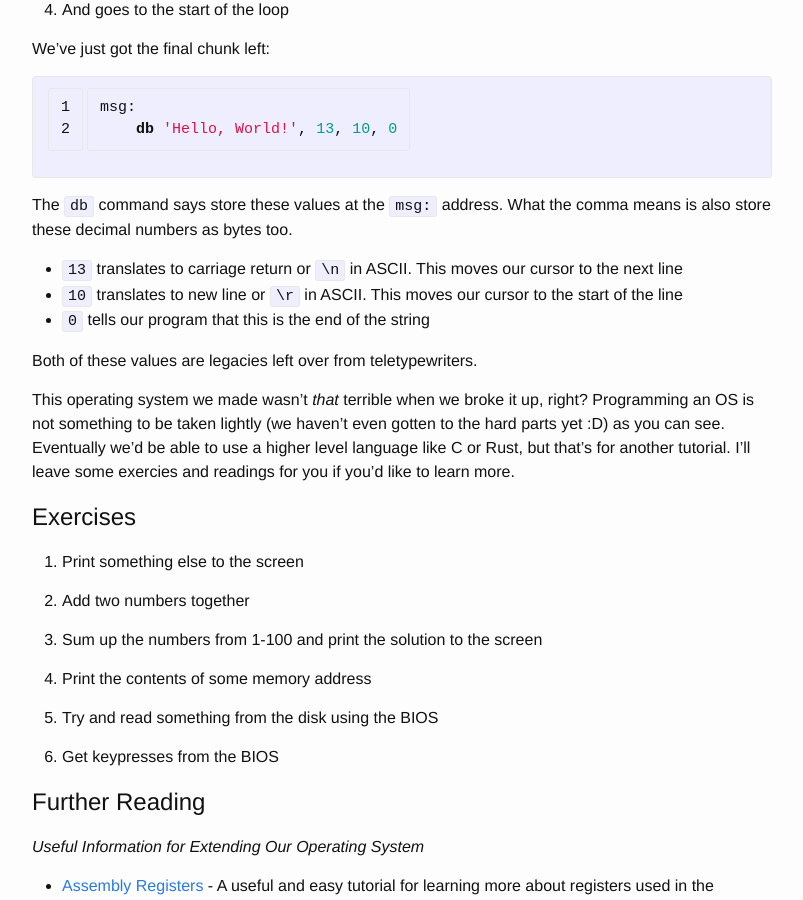
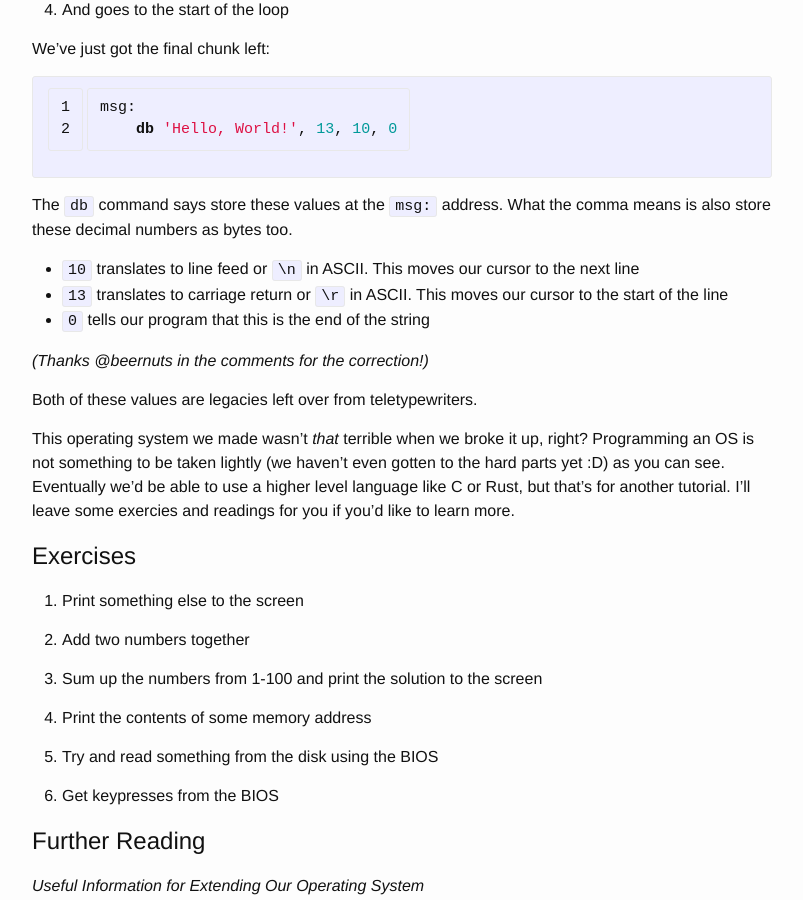
Before and after one commit to TutorialsByNick/tutorialsbynick, a Jekyll site: the page built from _posts/2016-06-08-writing-an-os-baby-steps.md, in a window 1280 px wide and 900 px high, scrolled down 9445 px. Shown: the whole window, without its empty margins (238-1041 px from the left). Built offline with Jekyll 4.4.1, drawn with Linux system fonts in a browser that asks for light colours; comment, search, counter and statistics services are not loaded.

Commit message:
Fixed mixed up line feed and carriage return thanks to @beernuts in comments

```diff
--- a/_posts/2016-06-08-writing-an-os-baby-steps.md
+++ b/_posts/2016-06-08-writing-an-os-baby-steps.md
@@ -370,11 +370,13 @@ msg:
 The `db` command says store these values at the `msg:` address. What the comma
 means is also store these decimal numbers as bytes too.
 
-* `13` translates to carriage return or `\n` in ASCII. This moves our cursor to
+* `10` translates to line feed or `\n` in ASCII. This moves our cursor to
   the next line
-* `10` translates to new line or `\r` in ASCII. This moves our cursor to the
+* `13` translates to carriage return or `\r` in ASCII. This moves our cursor to the
   start of the line
 * `0` tells our program that this is the end of the string
+
+_(Thanks @beernuts in the comments for the correction!)_
 
 Both of these values are legacies left over from teletypewriters.
 
```
